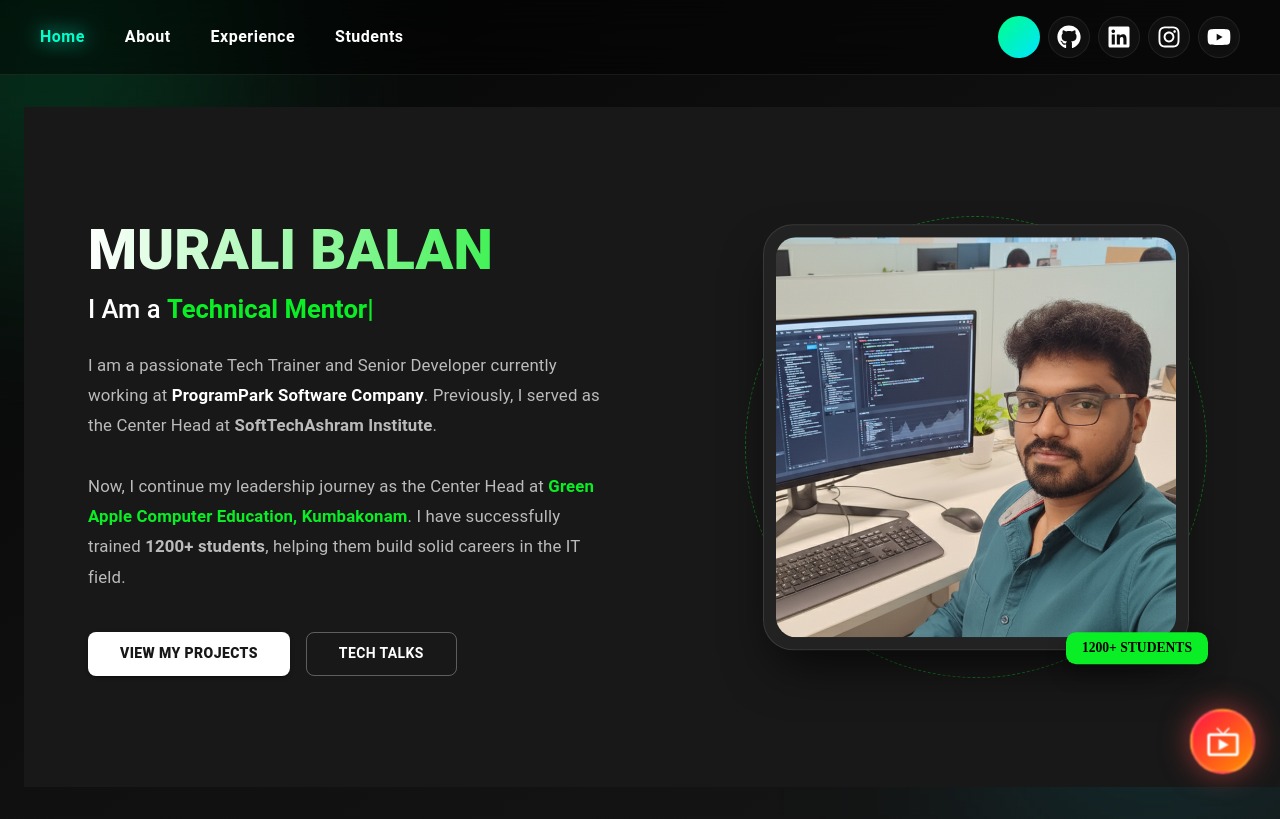
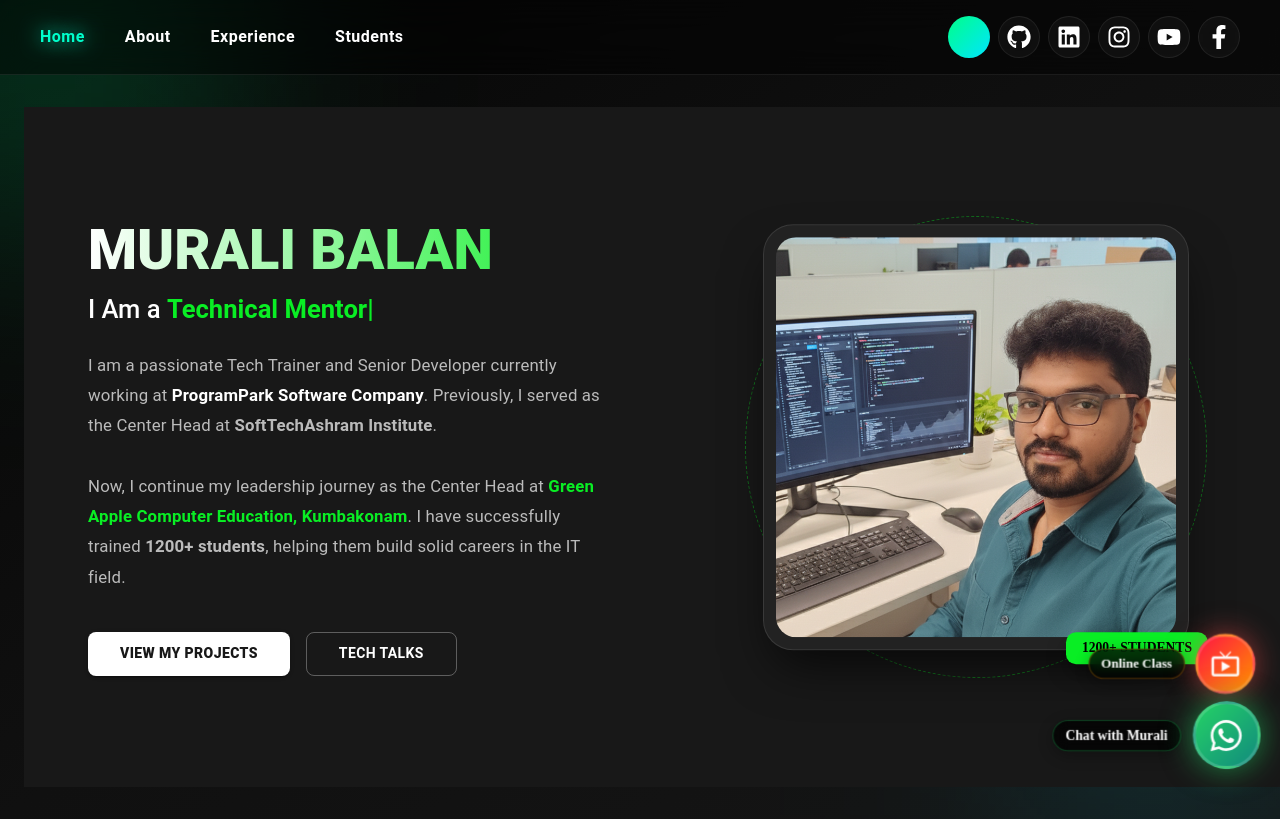
Before and after one commit to muralibalan/My_Official_Site, a React (Vite) app in the folder myProfile/: page / in a window 1280 px wide. Built offline with nearby package versions, Linux system fonts and the light colour scheme; some icons are missing.

Commit message:
added whatspp

```diff
--- a/myProfile/src/components/Layout.jsx
+++ b/myProfile/src/components/Layout.jsx
@@ -20,18 +20,20 @@ import {
   useTheme,
   useMediaQuery,
   Divider,
-  Tooltip // Added Tooltip here safely
+  Tooltip
 } from '@mui/material';
 
 import {
   FaGithub,
   FaLinkedin,
   FaInstagram,
-  FaYoutube
+  FaYoutube,
+  FaFacebookF,
+  FaWhatsapp
 } from 'react-icons/fa';
 
 import {
-  MdLiveTv // Included safely
+  MdLiveTv
 } from 'react-icons/md';
 
 import AutoStoriesIcon from '@mui/icons-material/AutoStories';
@@ -237,21 +239,23 @@ function Layout() {
               </IconButton>
             </motion.div>
 
-
             {/* DESKTOP SOCIAL ICONS */}
             {!isMobile && (
               <>
                 <IconButton component="a" href="https://github.com/muralibalan" target="_blank" sx={socialStyle}>
                   <FaGithub />
                 </IconButton>
-                <IconButton component="a" href="https://www.linkedin.com" target="_blank" sx={socialStyle}>
+                <IconButton component="a" href="https://www.linkedin.com/in/muraliriya" target="_blank" sx={socialStyle}>
                   <FaLinkedin />
                 </IconButton>
-                <IconButton component="a" href="https://www.instagram.com/murali_webtrainer/" target="_blank" sx={socialStyle}>
+                <IconButton component="a" href="https://www.instagram.com/muraliashram/" target="_blank" sx={socialStyle}>
                   <FaInstagram />
                 </IconButton>
-                <IconButton component="a" href="https://www.youtube.com/@error2win" target="_blank" sx={socialStyle}>
+                <IconButton component="a" href="https://www.youtube.com/@muraliashram" target="_blank" sx={socialStyle}>
                   <FaYoutube />
+                </IconButton>
+                <IconButton component="a" href="https://www.facebook.com/murali.balan.180/" target="_blank" sx={socialStyle}>
+                  <FaFacebookF />
                 </IconButton>
               </>
             )}
@@ -272,6 +276,8 @@ function Layout() {
             background: 'linear-gradient(to bottom,#111,#050505)',
             color: '#fff',
             borderRight: '1px solid rgba(255,255,255,0.08)',
+            display: 'flex',
+            flexDirection: 'column',
           },
         }}
       >
@@ -296,7 +302,7 @@ function Layout() {
         <Divider sx={{ borderColor: 'rgba(255,255,255,0.08)' }} />
 
         {/* LINKS */}
-        <List sx={{ mt: 2 }}>
+        <List sx={{ mt: 2, flexGrow: 1 }}>
           {navLinks.map((link, index) => {
             const active = location.pathname === link.to;
             return (
@@ -324,6 +330,27 @@ function Layout() {
             );
           })}
         </List>
+
+        <Divider sx={{ borderColor: 'rgba(255,255,255,0.08)' }} />
+
+        {/* MOBILE DRAWER SOCIAL ICONS */}
+        <Box sx={{ p: 2, display: 'flex', justifyContent: 'center', gap: 1.5, flexWrap: 'wrap' }}>
+          <IconButton component="a" href="https://github.com/muralibalan" target="_blank" sx={socialStyle}>
+            <FaGithub />
+          </IconButton>
+          <IconButton component="a" href="https://www.linkedin.com/in/muraliriya" target="_blank" sx={socialStyle}>
+            <FaLinkedin />
+          </IconButton>
+          <IconButton component="a" href="https://www.instagram.com/murali_webtrainer/" target="_blank" sx={socialStyle}>
+            <FaInstagram />
+          </IconButton>
+          <IconButton component="a" href="https://www.youtube.com/@muraliashram" target="_blank" sx={socialStyle}>
+            <FaYoutube />
+          </IconButton>
+          <IconButton component="a" href="https://www.facebook.com" target="_blank" sx={socialStyle}>
+            <FaFacebookF />
+          </IconButton>
+        </Box>
       </Drawer>
 
       {/* =========================
@@ -348,32 +375,56 @@ function Layout() {
       </Box>
 
       {/* ====================================
-         FIXED LIVE CLASS BUTTON PLACE HERE
+         FIXED ONLINE CLASS BUTTON WITH LABEL
       ==================================== */}
-      <motion.div
+      <Box
+        component={motion.div}
         animate={{
           y: [0, -10, 0],
-          scale: [1, 1.08, 1],
+          scale: [1, 1.05, 1],
         }}
         transition={{
           duration: 1.8,
           repeat: Infinity,
           ease: 'easeInOut',
         }}
-        style={{
+        sx={{
           position: 'fixed',
           right: '25px',
-          bottom: '25px',
+          bottom: '105px',
           zIndex: 9999,
+          display: 'flex',
+          alignItems: 'center',
+          gap: '10px',
         }}
       >
-        <Tooltip title="Live Classes">
+        {/* Label on the left of the icon */}
+        <Box
+          sx={{
+            background: 'rgba(0, 0, 0, 0.75)',
+            backdropFilter: 'blur(8px)',
+            color: '#fff',
+            px: '12px',
+            py: '6px',
+            borderRadius: '20px',
+            fontSize: '13px',
+            fontWeight: 700,
+            border: '1px solid rgba(255, 145, 0, 0.3)',
+            boxShadow: '0 4px 15px rgba(0,0,0,0.3)',
+            whiteSpace: 'nowrap',
+            pointerEvents: 'none',
+          }}
+        >
+          Online Class
+        </Box>
+
+        <Tooltip title="Online Class">
           <IconButton
             component={Link}
             to="/schedule"
             sx={{
-              width: 65,
-              height: 65,
+              width: 60,
+              height: 60,
               background: 'linear-gradient(135deg,#ff1744,#ff9100)',
               color: '#fff',
               border: '3px solid rgba(255,255,255,0.15)',
@@ -386,10 +437,79 @@ function Layout() {
               },
             }}
           >
-            <MdLiveTv size={34} />
+            <MdLiveTv size={30} />
           </IconButton>
         </Tooltip>
-      </motion.div>
+      </Box>
+
+      {/* ====================================
+         FIXED "CHAT WITH MURALI" BUTTON WITH LABEL
+      ==================================== */}
+      <Box
+        component={motion.div}
+        animate={{
+          y: [0, -8, 0],
+          scale: [1, 1.05, 1],
+        }}
+        transition={{
+          duration: 2,
+          repeat: Infinity,
+          ease: 'easeInOut',
+        }}
+        sx={{
+          position: 'fixed',
+          right: '25px',
+          bottom: '25px',
+          zIndex: 9999,
+          display: 'flex',
+          alignItems: 'center',
+          gap: '10px',
+        }}
+      >
+        {/* Label on the left of the icon */}
+        <Box
+          sx={{
+            background: 'rgba(0, 0, 0, 0.75)',
+            backdropFilter: 'blur(8px)',
+            color: '#fff',
+            px: '12px',
+            py: '6px',
+            borderRadius: '20px',
+            fontSize: '13px',
+            fontWeight: 700,
+            border: '1px solid rgba(37, 211, 102, 0.3)',
+            boxShadow: '0 4px 15px rgba(0,0,0,0.3)',
+            whiteSpace: 'nowrap',
+            pointerEvents: 'none',
+          }}
+        >
+          Chat with Murali
+        </Box>
+
+        <Tooltip title="Chat with Murali">
+          <IconButton
+            component="a"
+            href="https://wa.me/917010777680?text=Hello%20Murali,%20I%20want%20to%20connect%20with%20you!"
+            target="_blank"
+            sx={{
+              width: 65,
+              height: 65,
+              background: 'linear-gradient(135deg,#25D366,#128C7E)',
+              color: '#fff',
+              border: '3px solid rgba(255,255,255,0.15)',
+              boxShadow: '0 0 30px rgba(37,211,102,0.6)',
+              backdropFilter: 'blur(12px)',
+              '&:hover': {
+                transform: 'scale(1.08)',
+                background: 'linear-gradient(135deg,#128C7E,#25D366)',
+                boxShadow: '0 0 40px rgba(37,211,102,0.9)',
+              },
+            }}
+          >
+            <FaWhatsapp size={34} />
+          </IconButton>
+        </Tooltip>
+      </Box>
 
     </Box>
   );
```
